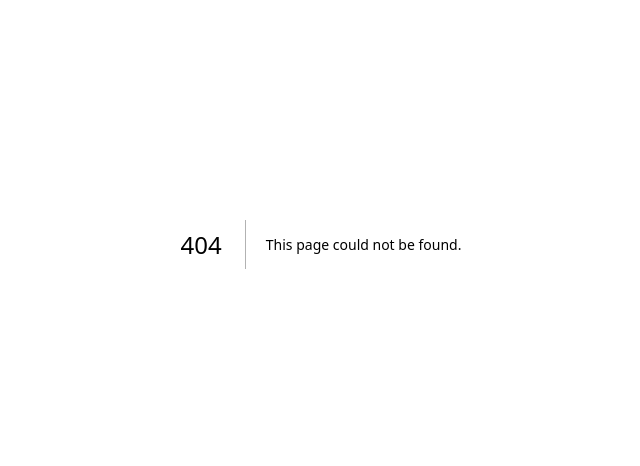
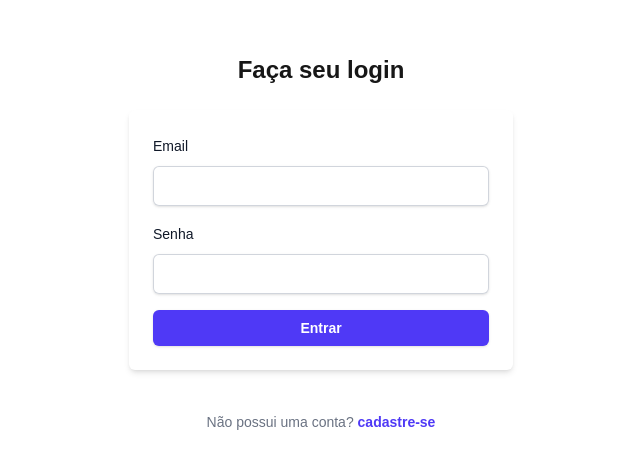
Before and after one commit to jmoranj/teste-mind2025-front, a Next.js app: page /login in a window 1280 px wide. Before the commit this address had no page. Shown: the part 156-622 px from the top of the page, without its empty margins (319-959 px from the left). Built offline with nearby package versions, Linux system fonts and the light colour scheme.

Commit message:
feat: add login and registration components, update product schema, and refactor layout styles

```diff
--- a/src/app/components/Layout/BalanceTransactions.tsx
+++ b/src/app/components/Layout/BalanceTransactions.tsx
@@ -16,14 +16,15 @@ export default function TransactionsContainer() {
 
   return (
     <>
-      <div className="bg-gray-50 rounded-lg py-6 px-4 sm:px-6 sm:flex sm:items-center sm:justify-between sm:space-x-6 lg:space-x-8">
-        <dl className="divide-y divide-gray-200 space-y-6 text-sm text-gray-600 flex-auto sm:divide-y-0 sm:space-y-0 sm:grid sm:grid-cols-3 sm:gap-x-6 lg:w-1/2 lg:flex-none lg:gap-x-8">
+      <div className="container mx-auto mt-6 bg-#0d132b rounded-lg py-6 px-4 sm:px-6 sm:flex sm:items-center sm:justify-between sm:space-x-6 lg:space-x-8 border-1">
+        <dl className="divide-y divide-gray-200 space-y-6 text-sm text-white flex-auto sm:divide-y-0 sm:space-y-0 sm:grid sm:grid-cols-3 sm:gap-x-6 lg:w-1/2 lg:flex-none lg:gap-x-8">
           <div className="flex justify-between sm:block">
-            <dt className="font-medium text-gray-900">Último registro</dt>
-            <dd className="sm:mt-1"></dd>
+            <dt className="font-bold">Último registro</dt>
+            <dd className="sm:mt-1">20/02/2025</dd>
           </div>
-          <div className="flex justify-between pt-6 font-medium text-gray-900 sm:block sm:pt-0">
-            <dt>Faturamento</dt>
+          <div className="flex justify-between pt-6 font-medium sm:block sm:pt-0">
+            <dt className="font-bold">Faturamento</dt>
+            <dd>400000,00</dd>
           </div>
         </dl>
         <button
--- /dev/null
+++ b/src/app/components/login/Login.tsx
@@ -0,0 +1,79 @@
+'use client'
+
+import { useState } from 'react'
+interface LoginProps {
+  children: React.ReactNode
+}
+export default function Login({ children }: LoginProps) {
+  const [register, setRegister] = useState(false)
+
+  function handleregister() {
+    setRegister(true)
+  }
+
+  return register ? (
+    children
+  ) : (
+    <div className="flex min-h-screen items-center justify-center px-4 py-6 sm:px-0 sm:py-0">
+      <div className="flex flex-col items-center w-full max-w-sm">
+        <h1 className="text-xl sm:text-2xl font-bold mb-4 sm:mb-6 text-center">
+          Faça seu login
+        </h1>
+        <div className="w-full sm:w-sm h-auto sm:h-sm">
+          <form className="space-y-3 sm:space-y-4 bg-white p-4 sm:p-6 rounded-md shadow-md">
+            <div>
+              <label
+                htmlFor="email"
+                className="block text-sm font-medium leading-6 text-gray-900"
+              >
+                Email
+              </label>
+              <div className="mt-1 sm:mt-2">
+                <input
+                  id="email"
+                  type="email"
+                  autoComplete="email"
+                  className="block w-full rounded-md border-0 px-3 sm:px-4 py-1.5 sm:py-2 text-gray-900 shadow-sm ring-1 ring-inset ring-gray-300 placeholder:text-gray-400 focus:ring-2 focus:ring-inset focus:ring-indigo-600 text-sm sm:text-sm sm:leading-6"
+                />
+              </div>
+            </div>
+
+            <div>
+              <label
+                htmlFor="password"
+                className="block text-sm font-medium leading-6 text-gray-900"
+              >
+                Senha
+              </label>
+              <div className="mt-1 sm:mt-2">
+                <input
+                  id="password"
+                  type="password"
+                  autoComplete="current-password"
+                  className="block w-full rounded-md border-0 px-3 sm:px-4 py-1.5 sm:py-2 text-gray-900 shadow-sm ring-1 ring-inset ring-gray-300 placeholder:text-gray-400 focus:ring-2 focus:ring-inset focus:ring-indigo-600 text-sm sm:text-sm sm:leading-6"
+                />
+              </div>
+            </div>
+
+            <button
+              type="submit"
+              className="flex w-full justify-center rounded-md bg-indigo-600 px-3 py-1.5 text-sm font-semibold leading-6 text-white shadow-sm hover:bg-indigo-500 focus-visible:outline focus-visible:outline-2 focus-visible:outline-offset-2 focus-visible:outline-indigo-600 mt-2 sm:mt-0"
+            >
+              Entrar
+            </button>
+          </form>
+
+          <p className="mt-6 sm:mt-10 text-center text-xs sm:text-sm text-gray-500">
+            Não possui uma conta?{' '}
+            <button
+              onClick={handleregister}
+              className="font-semibold leading-6 text-indigo-600 hover:text-indigo-500"
+            >
+              cadastre-se
+            </button>
+          </p>
+        </div>
+      </div>
+    </div>
+  )
+}
--- /dev/null
+++ b/src/app/components/login/Register.tsx
@@ -0,0 +1,91 @@
+export default function Register() {
+  return (
+    <div className="flex items-center justify-center min-h-screen bg-[#0d132b] px-4 py-6 sm:px-0 sm:py-0">
+      <div className="w-full max-w-sm sm:max-w-lg bg-white rounded-lg shadow-md px-4 sm:px-8 py-6 sm:py-10">
+        <h1 className="text-xl sm:text-2xl font-bold text-center text-gray-900 mb-5 sm:mb-8">
+          Crie sua conta
+        </h1>
+        <form className="w-full flex flex-col gap-3 sm:gap-4">
+          <div className="flex flex-col gap-1">
+            <label className="text-sm font-medium text-gray-900">
+              Nome completo
+            </label>
+            <input
+              type="text"
+              className="w-full px-3 sm:px-4 py-1.5 sm:py-2 rounded-md border-0 ring-1 ring-inset ring-gray-300 focus:outline-none focus:ring-2 focus:ring-inset focus:ring-indigo-600 text-gray-900"
+              placeholder="Digite seu nome"
+            />
+          </div>
+
+          <div className="flex flex-col gap-1">
+            <label className="text-sm font-medium text-gray-900">Idade</label>
+            <input
+              type="number"
+              className="w-full px-3 sm:px-4 py-1.5 sm:py-2 rounded-md border-0 ring-1 ring-inset ring-gray-300 focus:outline-none focus:ring-2 focus:ring-inset focus:ring-indigo-600 text-gray-900"
+              placeholder="Digite sua idade"
+            />
+          </div>
+
+          <div className="flex flex-col gap-1">
+            <label className="text-sm font-medium text-gray-900">
+              Foto de perfil
+            </label>
+            <input
+              type="file"
+              accept="image/*"
+              className="w-full px-3 sm:px-4 py-1.5 sm:py-2 rounded-md border-0 ring-1 ring-inset ring-gray-300 focus:outline-none focus:ring-2 focus:ring-inset focus:ring-indigo-600 text-gray-900"
+            />
+          </div>
+
+          <div className="flex flex-col gap-1">
+            <label className="text-sm font-medium text-gray-900">Email</label>
+            <input
+              type="email"
+              className="w-full px-3 sm:px-4 py-1.5 sm:py-2 rounded-md border-0 ring-1 ring-inset ring-gray-300 focus:outline-none focus:ring-2 focus:ring-inset focus:ring-indigo-600 text-gray-900"
+              placeholder="seu@email.com"
+            />
+          </div>
+
+          <div className="flex flex-col gap-1">
+            <label className="text-sm font-medium text-gray-900">Senha</label>
+            <input
+              type="password"
+              className="w-full px-3 sm:px-4 py-1.5 sm:py-2 rounded-md border-0 ring-1 ring-inset ring-gray-300 focus:outline-none focus:ring-2 focus:ring-inset focus:ring-indigo-600 text-gray-900"
+              placeholder="********"
+            />
+          </div>
+
+          <div className="flex flex-col gap-1">
+            <label className="text-sm font-medium text-gray-900">
+              Confirme sua senha
+            </label>
+            <input
+              type="password"
+              className="w-full px-3 sm:px-4 py-1.5 sm:py-2 rounded-md border-0 ring-1 ring-inset ring-gray-300 focus:outline-none focus:ring-2 focus:ring-inset focus:ring-indigo-600 text-gray-900"
+              placeholder="********"
+            />
+          </div>
+
+          <button
+            type="submit"
+            className="w-full bg-indigo-600 hover:bg-indigo-500 text-white font-medium py-1.5 sm:py-2 px-3 sm:px-4 rounded-md shadow-sm transition-colors focus-visible:outline focus-visible:outline-2 focus-visible:outline-offset-2 focus-visible:outline-indigo-600 disabled:opacity-50 mt-2 sm:mt-4"
+          >
+            Enviar
+          </button>
+        </form>
+
+        <div className="mt-5 sm:mt-6 text-center">
+          <span className="text-xs sm:text-sm text-gray-500">
+            Já possui uma conta?{' '}
+          </span>
+          <a
+            href="/login"
+            className="text-xs sm:text-sm text-indigo-600 hover:text-indigo-500 font-medium"
+          >
+            Faça login
+          </a>
+        </div>
+      </div>
+    </div>
+  )
+}
--- a/src/app/components/products/Modal.tsx
+++ b/src/app/components/products/Modal.tsx
@@ -9,18 +9,19 @@ export default function Modal({ closeModal, children, isOpen }: ModalProps) {
     <div
       className={`flex fixed top-0 left-0 right-0 bottom-0 z-50 justify-center items-center ${isOpen ? 'flex' : 'hidden'}`}
     >
+      <div
+        className={`absolute inset-0 bg-black opacity-50 ${isOpen ? 'opacity-50' : ''}`}
+      ></div>
       <div className="relative p-4 w-full max-w-md max-h-full">
-        <div className="relative bg-white rounded-lg shadow dark:bg-gray-600">
-          <div className="flex items-center justify-between p-4 md:p-5 border-b rounded-t dark:border-gray-600">
-            <h3 className="text-lg font-semibold text-gray-900 dark:text-white">
-              Preencha
-            </h3>
+        <div className="relative rounded-lg shadow border-1 bg-[#0d132b] ">
+          <div className="flex items-center justify-between p-4 md:p-5 border-b rounded-t ">
+            <h3 className="text-lg font-semibold text-white">Preencha</h3>
             <button
+              onClick={() => closeModal(false)}
               type="button"
               className="text-gray-400 bg-transparent hover:bg-gray-200 hover:text-gray-900 rounded-lg text-sm w-8 h-8 ms-auto inline-flex justify-center items-center dark:hover:bg-gray-600 dark:hover:text-white"
             >
               <svg
-                onClick={() => closeModal(false)}
                 className="w-3 h-3"
                 aria-hidden="true"
                 xmlns="http://www.w3.org/2000/svg"
--- a/src/app/components/products/UpdateProduct.tsx
+++ b/src/app/components/products/UpdateProduct.tsx
@@ -1,4 +1,4 @@
-import Product from '@/app/schemas/ProductsSchemas'
+import Product from '@/schemas/ProductsSchemas'
 import Modal from './Modal'
 
 interface UpdateProductsProps {
@@ -8,7 +8,7 @@ interface UpdateProductsProps {
 }
 
 export default function UpdateProducts({
-  item,
+  //  item,
   isOpen,
   onClose,
 }: UpdateProductsProps) {
--- a/src/app/globals.css
+++ b/src/app/globals.css
@@ -1,20 +1,24 @@
 @import "tailwindcss";
+@import url('https://fonts.googleapis.com/css2?family=Red+Hat+Display:ital,wght@0,300..900;1,300..900&display=swap');
+
 
 :root {
   --background: #ffffff;
   --foreground: #171717;
+  --font-red-hat: 'Red Hat Display', sans-serif;
+
 }
 
 @theme inline {
   --color-background: var(--background);
   --color-foreground: var(--foreground);
-  --font-sans: var(--font-geist-sans);
+  --font-sans: var(--font-red-hat);
   --font-mono: var(--font-geist-mono);
 }
 
 @media (prefers-color-scheme: dark) {
   :root {
-    --background: #222;
+    --background: #0d132b;
     --foreground: #ededed;
   }
 }
@@ -22,5 +26,5 @@
 body {
   background: var(--background);
   color: var(--foreground);
-  font-family: Arial, Helvetica, sans-serif;
+  font-family: var(--font-red-hat);
 }
--- a/src/app/layout.tsx
+++ b/src/app/layout.tsx
@@ -1,17 +1,5 @@
 import type { Metadata } from 'next'
-// eslint-disable-next-line camelcase
-import { Geist, Geist_Mono } from 'next/font/google'
 import './globals.css'
-
-const geistSans = Geist({
-  variable: '--font-geist-sans',
-  subsets: ['latin'],
-})
-
-const geistMono = Geist_Mono({
-  variable: '--font-geist-mono',
-  subsets: ['latin'],
-})
 
 export const metadata: Metadata = {
   title: 'Create Next App',
@@ -25,11 +13,7 @@ export default function RootLayout({
 }>) {
   return (
     <html lang="en">
-      <body
-        className={`${geistSans.variable} ${geistMono.variable} antialiased`}
-      >
-        {children}
-      </body>
+      <body className="antialiased">{children}</body>
     </html>
   )
 }
--- /dev/null
+++ b/src/app/login/page.tsx
@@ -0,0 +1,10 @@
+import Login from '../components/login/Login'
+import Register from '../components/login/Register'
+
+export default function Registration() {
+  return (
+    <Login>
+      <Register />
+    </Login>
+  )
+}
```
Also changed, not shown: src/app/components/products/ProductsContainer.tsx (+6 -12 lines), src/schemas/ProductsSchemas.ts (renamed from src/app/schemas/ProductsSchemas.ts).
